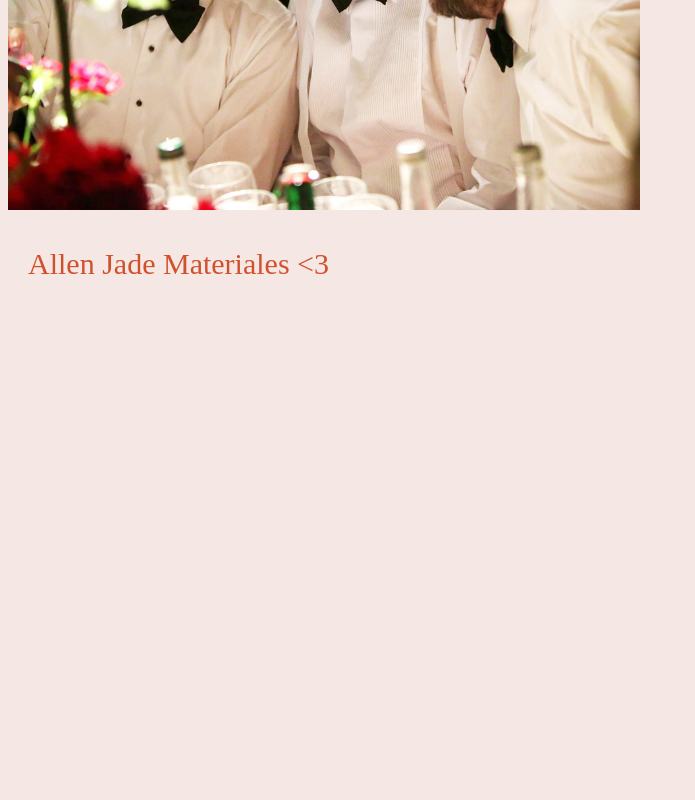
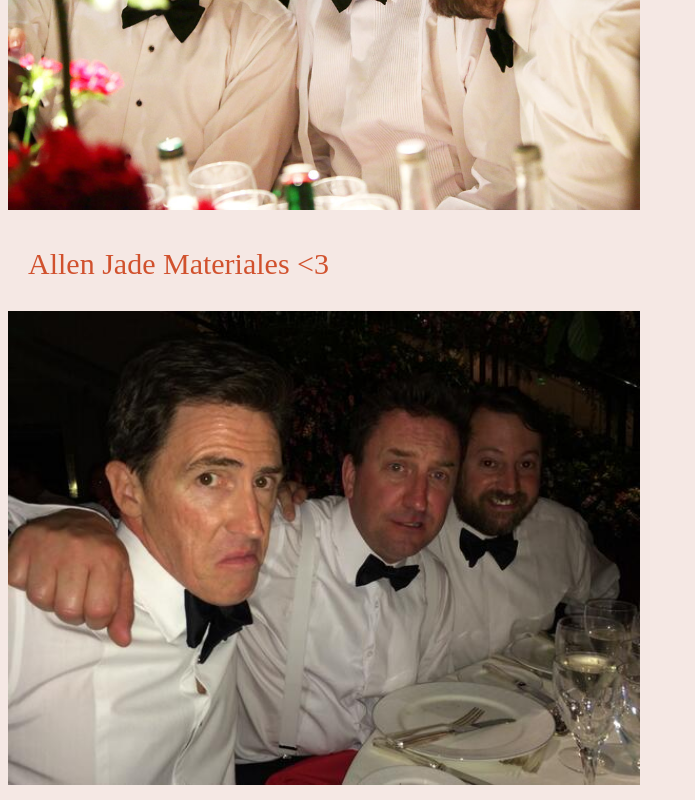
Before and after one commit to aj9er/wilty-new-page, a plain HTML site: page index.html in a window 1280 px wide. Shown: the part 400-1200 px from the top of the page, without its empty margins (0-695 px from the left). Before the commit the page ends 800 px from the top, so only its background shows below. Drawn offline with Linux system fonts and the light colour scheme; a web font is replaced by a local one.

Commit message:
Added WILTY's host and team captains at the after party image

```diff
--- a/index.html
+++ b/index.html
@@ -12,5 +12,9 @@
 	</div>
 	<p>Allen Jade Materiales &lt;3</p>
 
+	<div>
+		<img src="WILTY01.jpg" alt="crazy and drunk">
+	</div>
+
 </body>
 </html>
```
